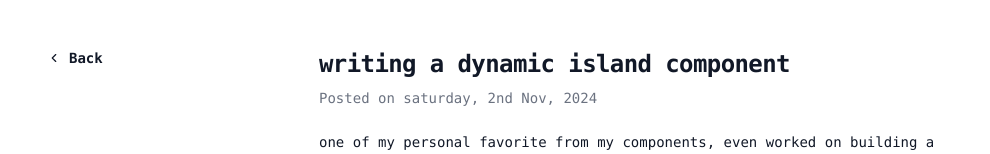
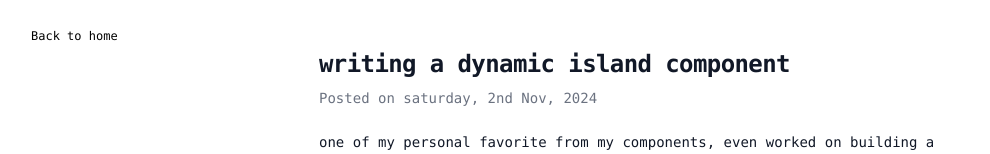
Before and after one commit to yashsehgal/personal-website, a Next.js app: page /writing/dynamic-island in a window 1280 px wide. Shown: the top 154 px of the page, without its empty margins (1-991 px from the left). Built offline with nearby package versions, Linux system fonts and the light colour scheme; no server answers; the database is empty.

Commit message:
chore: back button refine

```diff
--- a/app/writing/_components/writing-container.tsx
+++ b/app/writing/_components/writing-container.tsx
@@ -12,11 +12,10 @@ export const WritingContainer = forwardRef<
 >(({ className, ...props }, ref) => {
   return (
     <main ref={ref} className={cn('writing-container', className)} {...props}>
-      <Link href="/" className="text-inherit max-lg:hidden">
-        <button className="absolute top-12 left-12 font-semibold text-sm flex gap-2 items-center">
-          <IconChevronLeft size={14} />
-          Back
-        </button>
+      <Link
+        href="/"
+        className="fixed top-6 left-6 w-fit text-xs font-medium text-black px-2 py-1 max-xl:hidden">
+        Back to home
       </Link>
       <ViewContainer>{props.children}</ViewContainer>
     </main>
```
